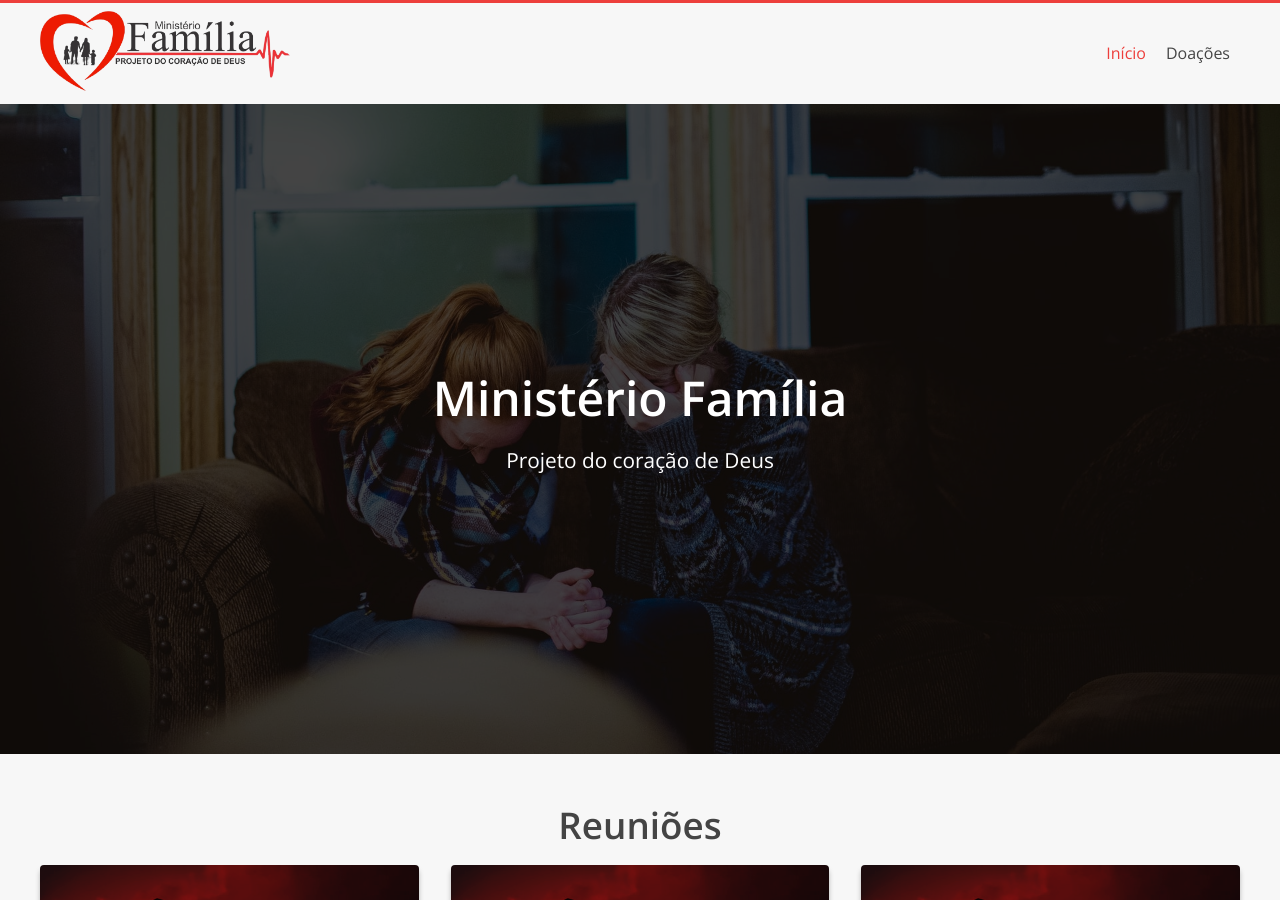
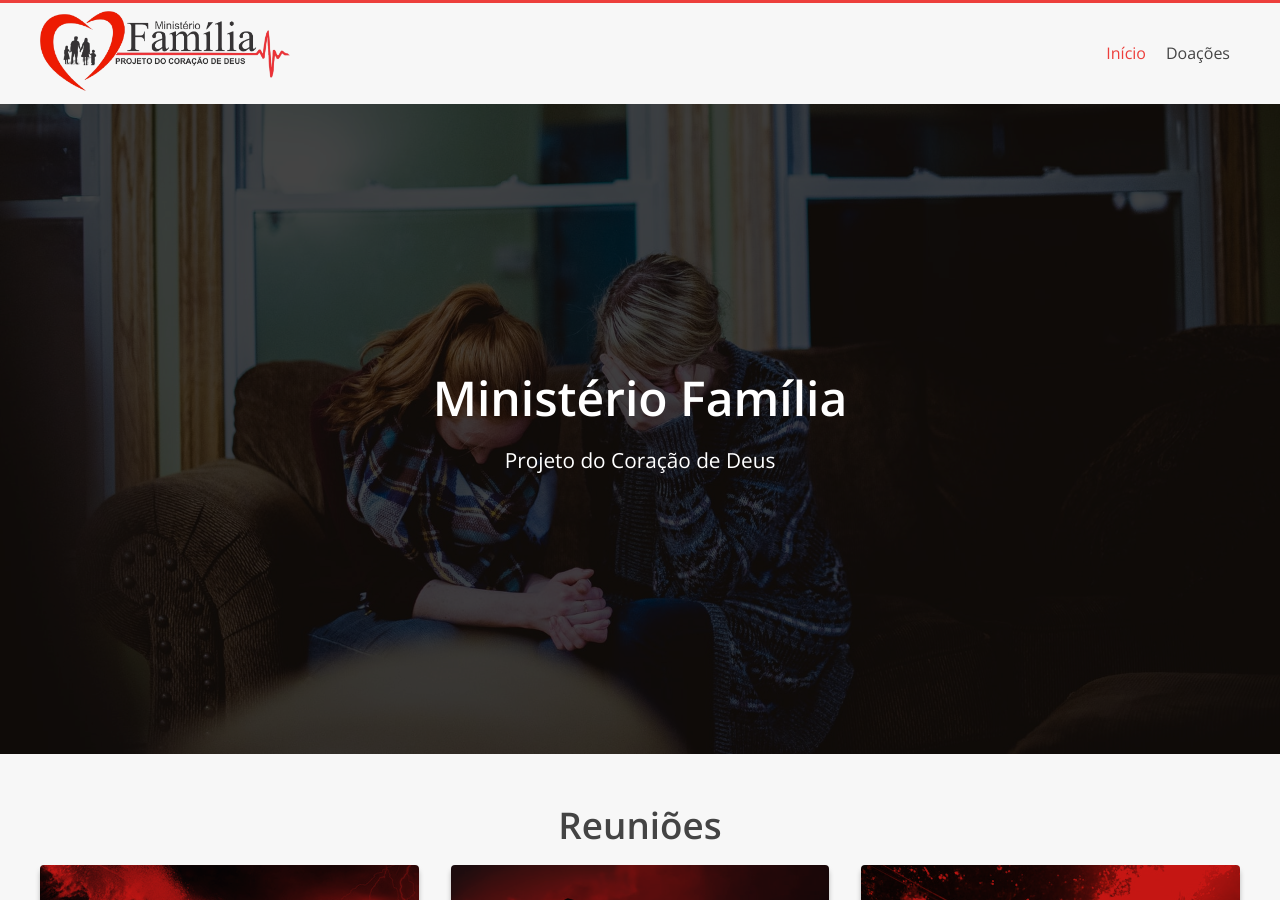
Before and after one commit to ministerio-familia/ministerio-familia.github.io, a Jekyll site: the page built from index.html, in a window 1280 px wide and 900 px high. Built offline with Jekyll 4.4.1, drawn with Linux system fonts in a browser that asks for light colours; some of the changed lines change nothing that is shown.

Commit message:
colocando imagens nos cultos

```diff
--- a/_config.yml
+++ b/_config.yml
@@ -17,7 +17,7 @@
     url: "teste"
     nome: "Facebook"
   - icon: "instagram"
-    url: "teste"
+    url: "https://www.instagram.com/_ministeriofamilia"
     nome: "Instagram"
 
 
@@ -28,9 +28,12 @@
   - dia: 'Quartas-feiras'
     nome: 'Quarta das Maravilhas de Deus'
     horarios: '08:15 e às 19:00'
+    imagem: '/assets/img/mar-vermelho.png'
   - dia: 'Sexta-Feira'
     nome: 'Sexta do Favor de Deus'
     horarios: '08:15 e às 19:00'
+    imagem: '/assets/img/cruz.jpg'
   - dia: 'Domingos'
     nome: 'Culto da Família'
     horarios: '09:00, 15:00 e às 19:00'
+    imagem: '/assets/img/familia.jpg'
--- a/_includes/cultos.html
+++ b/_includes/cultos.html
@@ -2,7 +2,7 @@
 <div class="row">
     {% for culto in site.cultos %}
     <div class="col-4 col-sm-12">
-        <div class="card has-bg-image has-bg-red is-center-v text-center" style="background-image: url(/assets/img/cruz.jpg);">
+        <div class="card has-bg-image has-bg-red is-center-v text-center" style="background-image: url({{ culto.imagem }});">
             <h4 class='card-title'>{{ culto.nome }}</h4>
             <div>{{ culto.dia }}</div>
             <div>{{ culto.horarios }} horas</div>
--- a/_layouts/default.html
+++ b/_layouts/default.html
@@ -4,7 +4,7 @@
 <head>
     <meta name="viewport" content="width=device-width, initial-scale=1">
     <meta charset="utf-8">
-    <title>{{ page.title }} - {{ site.title }}</title>
+    <title>{% if page.title %} {{  page.title }} {% else %} {{ site.title }} - {{ site.description }} {% endif %}</title>
     <link rel="stylesheet" href="{{ "/assets/css/main.css" | relative_url }}">
     <link rel="stylesheet" href="https://cdnjs.cloudflare.com/ajax/libs/font-awesome/4.7.0/css/font-awesome.min.css" integrity="sha512-SfTiTlX6kk+qitfevl/7LibUOeJWlt9rbyDn92a1DqWOw9vWG2MFoays0sgObmWazO5BQPiFucnnEAjpAB+/Sw==" crossorigin="anonymous" />
 </head>
--- a/index.html
+++ b/index.html
@@ -1,13 +1,12 @@
 ---
 layout: default
-title: "Ministério Família"
 description: "Projeto do coração de Deus"
 permalink: /
 ---
 
 {% include banner.html image="/assets/img/familia-oracao.jpg"
-    title=page.title
-    description=page.description
+    title=site.title
+    description=site.description
 %}
 
 
```
Also changed, not shown: assets/img/familia.jpg (added), assets/img/mar-vermelho.png (added).
